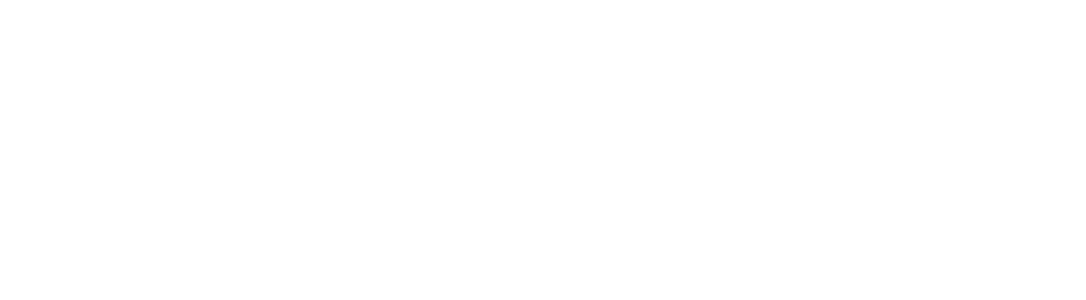
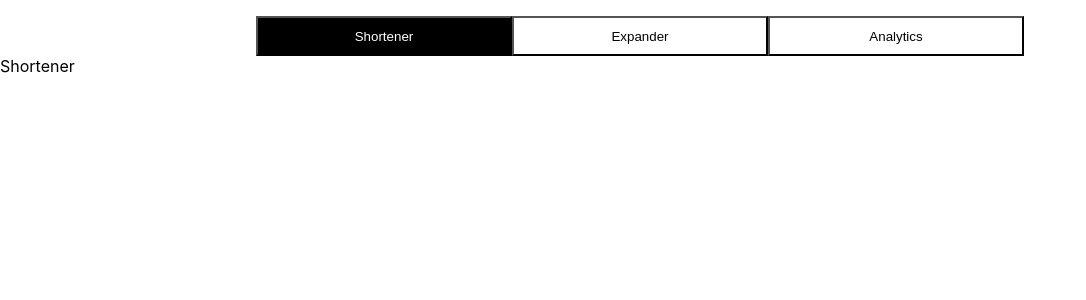
Before and after one commit to dumiandrei99/URL-Shortener-and-Expander, a React (Create React App) app in the folder frontend/: page / in a window 1280 px wide. Shown: the top 300 px of the page, without its empty margins (0-1086 px from the left). Built offline with nearby package versions, Linux system fonts and the light colour scheme.

Commit message:
frontend/feature: implement the page selector

```diff
--- a/frontend/src/App.css
+++ b/frontend/src/App.css
@@ -0,0 +1,40 @@
+/* Page selector styling */
+div.page-selector-wrapper {
+    width: 100vw;
+    margin-top: 2vh;
+    display: flex;
+    justify-content: center;
+}
+
+div.page-selector {
+    width: 60vw;
+    height: 5vh;
+    border:2px solid black;
+    border-radius: 5px;
+}
+
+button.page-selector-button-pressed {
+    width: 20vw;
+    height: 5vh;
+    background-color: black;
+    color: white;
+    text-align: center;
+}
+
+button.page-selector-button-not-pressed {
+    width: 20vw;
+    height: 5vh;
+    color: black;
+    background-color: transparent;
+    text-align: center;
+}
+
+button.page-selector-button-not-pressed:hover {
+    background-color: #E8E8E8;
+}
+
+/* Main div that wrapps the whole page under the selector*/
+div.main-div {
+    width: 100vw;
+    height: 93vh;
+}
--- a/frontend/src/App.js
+++ b/frontend/src/App.js
@@ -1,8 +1,56 @@
+import React, {useState} from 'react';
 import './App.css';
+import PageSelector from './components/PageSelector';
 
 function App() {
+  const [shortenerPressed, setShortenerPressed] = useState(true)
+  const [expanderPressed, setExpanderPressed] = useState(false)
+  const [analyticsPressed, setAnalyticsPressed] = useState(false)
+
+  const shortenerOnPress = () => {
+    setShortenerPressed(true)
+    setExpanderPressed(false)
+    setAnalyticsPressed(false)
+  }
+
+  const expanderOnPress = () => {
+    setShortenerPressed(false)
+    setExpanderPressed(true)
+    setAnalyticsPressed(false)
+  }
+
+  const analyticsOnPress = () => {
+    setShortenerPressed(false)
+    setExpanderPressed(false)
+    setAnalyticsPressed(true)
+  }
+
   return (
     <div className="App">
+      <div className='page-selector-wrapper'>
+        <PageSelector
+          shortenerPressed={shortenerPressed}
+          expanderPressed={expanderPressed}
+          analyticsPressed={analyticsPressed}
+          shortenerOnPress={shortenerOnPress}
+          expanderOnPress={expanderOnPress}
+          analyticsOnPress={analyticsOnPress}
+        />
+      </div>
+
+      <div className="main-div">
+        {shortenerPressed &&
+          <div> Shortener </div>
+        }
+
+        {expanderPressed &&
+          <div> Expander </div>
+        }
+
+        {analyticsPressed &&
+          <div> Analytics </div>
+        }
+      </div>
     </div>
   );
 }
--- /dev/null
+++ b/frontend/src/components/PageSelector.js
@@ -0,0 +1,14 @@
+import '../App.css';
+import PageSelectorButton from './PageSelectorButton';
+
+function PageSelector(props) {
+  return (
+    <div>
+        <PageSelectorButton pressed={props.shortenerPressed} buttonName="Shortener" onPress={props.shortenerOnPress}/>
+        <PageSelectorButton pressed={props.expanderPressed} buttonName="Expander" onPress={props.expanderOnPress}/>
+        <PageSelectorButton pressed={props.analyticsPressed} buttonName="Analytics" onPress={props.analyticsOnPress}/>
+    </div>
+  );
+}
+
+export default PageSelector;
--- /dev/null
+++ b/frontend/src/components/PageSelectorButton.js
@@ -0,0 +1,9 @@
+import '../App.css';
+
+function PageSelectorButton(props) {
+  return (
+    <button onClick={props.onPress} className={props.pressed ? "page-selector-button-pressed" : "page-selector-button-not-pressed"}>{props.buttonName}</button>
+  );
+}
+
+export default PageSelectorButton;
```
